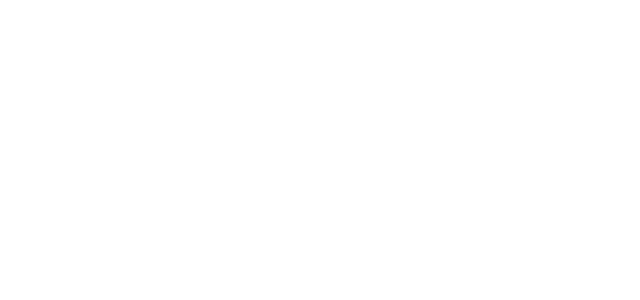
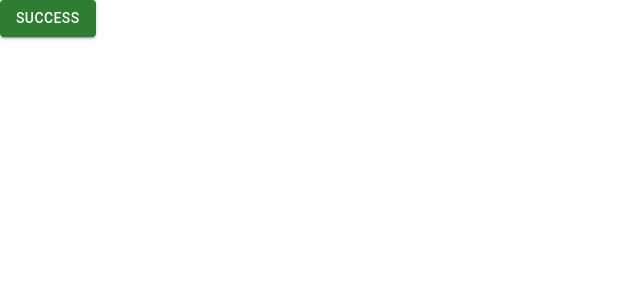
Before and after one commit to raw-knuck/Horse-s-Mouth-Frontend, a React (Create React App) app in the folder client/: page / in a window 1280 px wide. Shown: the top 300 px of the page, without its empty margins (0-640 px from the left). Built offline with nearby package versions, Linux system fonts and the light colour scheme.

Commit message:
Material UI setup done

```diff
--- a/client/package.json
+++ b/client/package.json
@@ -3,6 +3,9 @@
   "version": "0.1.0",
   "private": true,
   "dependencies": {
+    "@emotion/react": "^11.7.1",
+    "@emotion/styled": "^11.6.0",
+    "@mui/material": "^5.2.6",
     "@testing-library/jest-dom": "^5.16.1",
     "@testing-library/react": "^12.1.2",
     "@testing-library/user-event": "^13.5.0",
--- a/client/src/pages/Home.jsx
+++ b/client/src/pages/Home.jsx
@@ -1,9 +1,12 @@
 import React from 'react'
+import Button from '@mui/material/Button';
 
 const Home = () => {
     return (
         <>
-
+            <Button variant="contained" color="success">
+                Success
+            </Button>
         </>
     )
 }
```
Also changed, not shown: 1 other file (tests, documents, lock files or other folders).
